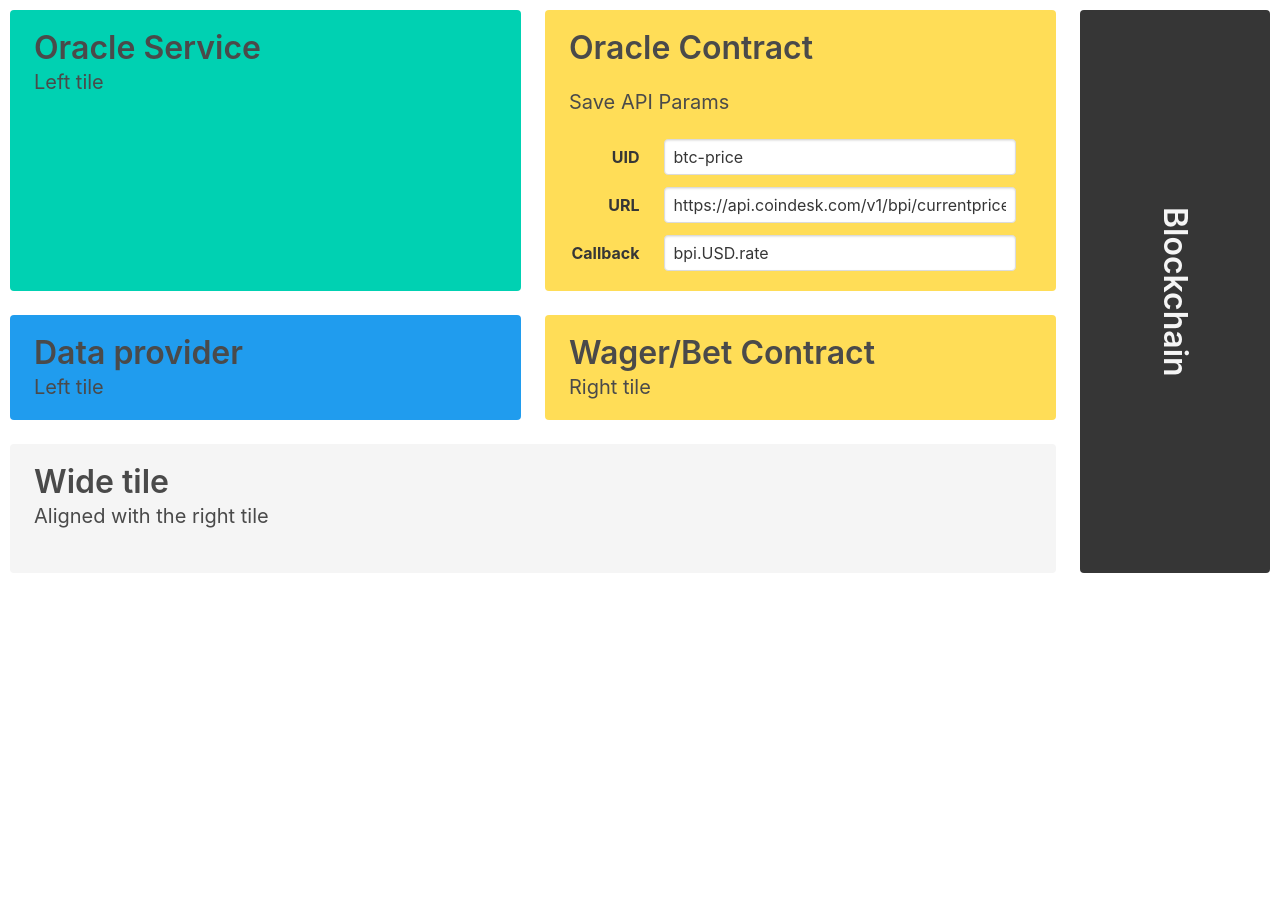
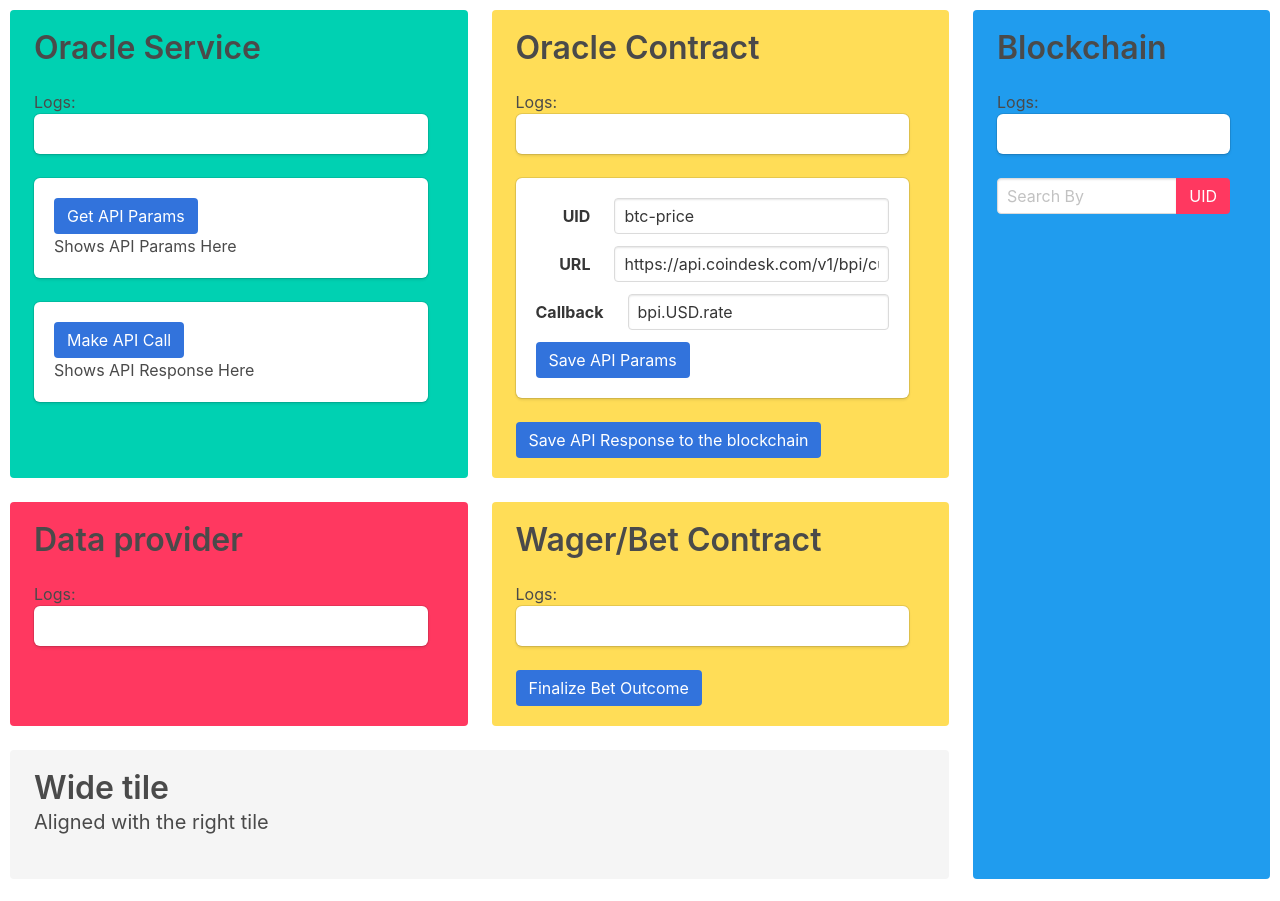
Before and after one commit to ckshei/near-oracle-frontend, a plain HTML site: page index.html in a window 1280 px wide. Before the commit the page ends 800 px from the top, so only its background shows below. Drawn offline with nearby package versions, Linux system fonts and the light colour scheme.

Commit message:
cleaning up html

```diff
--- a/index.html
+++ b/index.html
@@ -5,30 +5,43 @@
     <link rel="stylesheet" href="https://cdnjs.cloudflare.com/ajax/libs/bulma/0.7.4/css/bulma.css">
     <link rel="stylesheet" type="text/css" href="style.css">
 </head>
+<body>
     <div class="tile is-ancestor" style="padding: 10px;">
-        <div class="tile is-vertical is-10">
+        <div class="tile is-vertical is-9">
             <div class="tile">
                 <div class="tile is-parent">
                         <article class="tile is-child notification is-primary">
 							<p class="title">Oracle Service</p>
-                            <p class="subtitle">Left tile</p>
+							<p>Logs:</p>
+							<section class="box">
+									<div id="oracle-service-log">
+									</div>
+							</section>
+                            <section class="box">
+								<a class="button is-link">Get API Params</a>
+								<div id="api-params">Shows API Params Here</div>
+							</section>
+                            <section class="box">
+									<a class="button is-link">Make API Call</a>
+									<div id="api-params">Shows API Response Here</div>
+							</section>
                         </article>
                 </div>
                 <div class="tile is-parent">
                     <article class="tile is-child notification is-warning">
 							<p class="title">Oracle Contract</p>
-                            <div>
-                                <p class="subtitle">Save API Params</p>
+							<p>Logs:</p>
+							<section class="box">
+									<div id="oracle-contract-log">
+									</div>
+							</section>
+                            <section class="box">
                                     <div class="field is-horizontal">
                                         <div class="field-label is-normal">
                                           <label class="label">UID</label>
                                         </div>
                                         <div class="field-body">
-                                          <div class="field">
-                                            <p class="control">
                                               <input class="input" type="text" value="btc-price">
-                                            </p>
-                                           </div>
                                         </div>
                                     </div>
                                     <div class="field is-horizontal">
@@ -36,11 +49,7 @@
                                               <label class="label">URL</label>
                                             </div>
                                             <div class="field-body">
-                                              <div class="field">
-                                                <p class="control">
                                             	<input class="input" type="text" value="https://api.coindesk.com/v1/bpi/currentprice/btc.json">
-                                                </p>
-                                               </div>
                                             </div>
                                     </div>
                                     <div class="field is-horizontal">
@@ -48,28 +57,35 @@
                                               <label class="label">Callback</label>
                                             </div>
                                             <div class="field-body">
-                                              <div class="field">
-                                                <p class="control">
                                             	<input class="input" type="text" value="bpi.USD.rate">
-                                                </p>
                                             </div>
 										</div>
-                                        </div>
-                            </div>
+									<a class="button is-link">Save API Params</a>
+							</section>
+							<a class="button is-link">Save API Response to the blockchain</a>
                     </article>
                 </div>
             </div>
             <div class="tile">
                 <div class="tile is-parent">
-                        <article class="tile is-child notification is-info">
+                        <article class="tile is-child notification is-danger">
                             <p class="title">Data provider</p>
-                            <p class="subtitle">Left tile</p>
+							<p>Logs:</p>
+                            <section class="box">
+									<div id="data-provider-log">
+									</div>
+							</section>
                         </article>
                 </div>
                 <div class="tile is-parent">
                     <article class="tile is-child notification is-warning">
 							<p class="title">Wager/Bet Contract</p>
-                            <p class="subtitle">Right tile</p>
+							<p>Logs:</p>
+                            <section class="box">
+									<div id="oracle-contract-log">
+									</div>
+							</section>
+							<a class="button is-link">Finalize Bet Outcome</a>
                     </article>
                 </div>
             </div>
@@ -84,9 +100,22 @@
             </div>
         </div>
         <div class="tile is-parent">
-        <div class="tile is-child notification is-dark" style="display: flex; padding: 0; justify-content: center;">
-            <div class="content" style="display: flex; align-items: center;">
-            <p class="title" style="writing-mode: vertical-rl;">Blockchain</p>
+        <div class="tile is-child notification is-info">
+			<p class="title">Blockchain</p>
+			<p>Logs:</p>
+			<section class="box">
+					<div id="oracle-service-log">
+					</div>
+			</section>
+			<div class="field has-addons">
+				<div class="control">
+					<input class="input" type="text" placeholder="Search By">
+				</div>
+				<div class="control">
+					<a class="button is-danger">
+					UID
+					</a>
+				</div>
 			</div>
         </div>
         </div>
--- a/style.css
+++ b/style.css
@@ -1,3 +1,8 @@
-article.tile p.title, p.subtitle {
+article.tile p.title, p.subtitle, p {
     color: #4a4a4a !important;
 }
+
+/* section {
+    border: solid black 3px;
+    padding: 10px;
+} */
```
Lines whose indentation alone changed are shown as unchanged.
